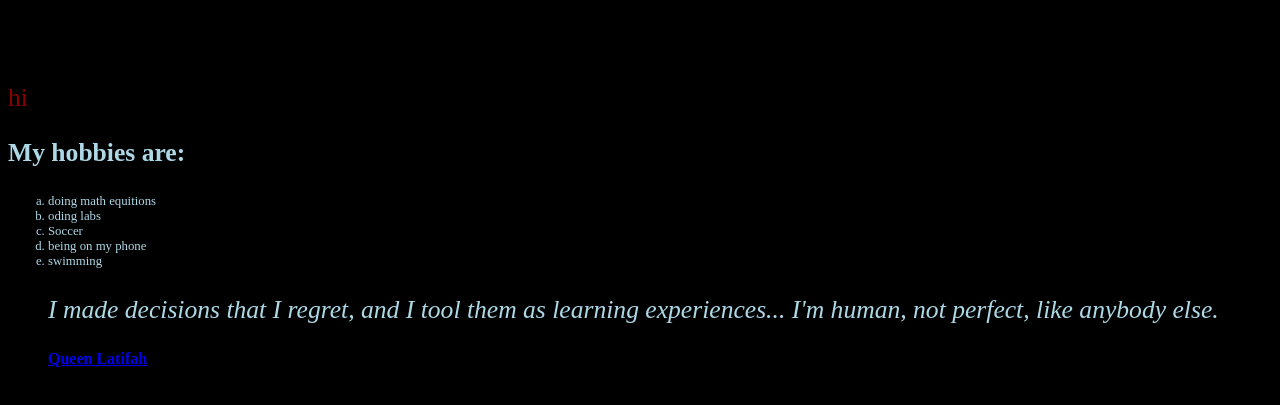
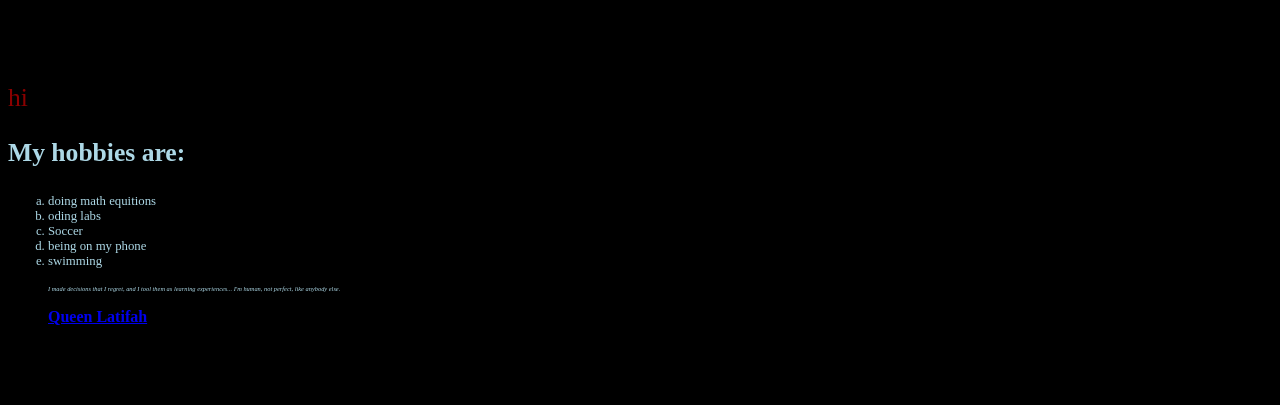
Before and after one commit to Ibrahimthethird/My-existence-, a plain HTML site: page index.html in a window 1280 px wide. Shown: the part 239-644 px from the top of the page. Drawn offline with Linux system fonts and the light colour scheme.

Commit message:
Update index.html

```diff
--- a/index.html
+++ b/index.html
@@ -48,7 +48,7 @@
     <footer>
       <!-- Date Accessed: 20210916-->
       <blockquote cite="https://www.brainyquote.com/quotes/queen_latifah_394836?src=t_experience">
-        <p style="color:lightblue;Font-size:2.0vw"><em>I made decisions that I regret, and I tool them as learning experiences... I'm human, not perfect, like anybody else.</em></p>
+        <p style="color:lightblue;Font-size:0.5vw"><em>I made decisions that I regret, and I tool them as learning experiences... I'm human, not perfect, like anybody else.</em></p>
         <p>
           <strong>
             <a href="https://www.brainyquote.com/quotes/queen_latifah_394836" target="_blank">
```
